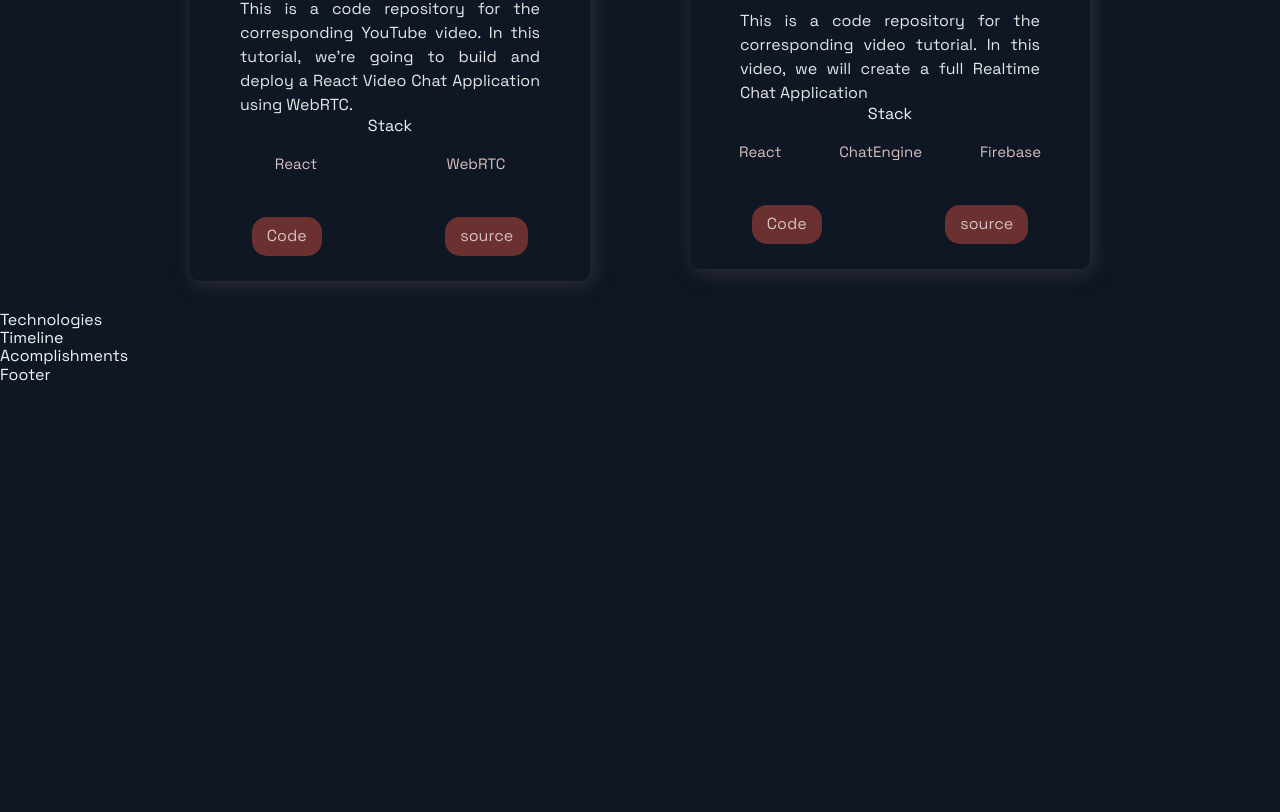
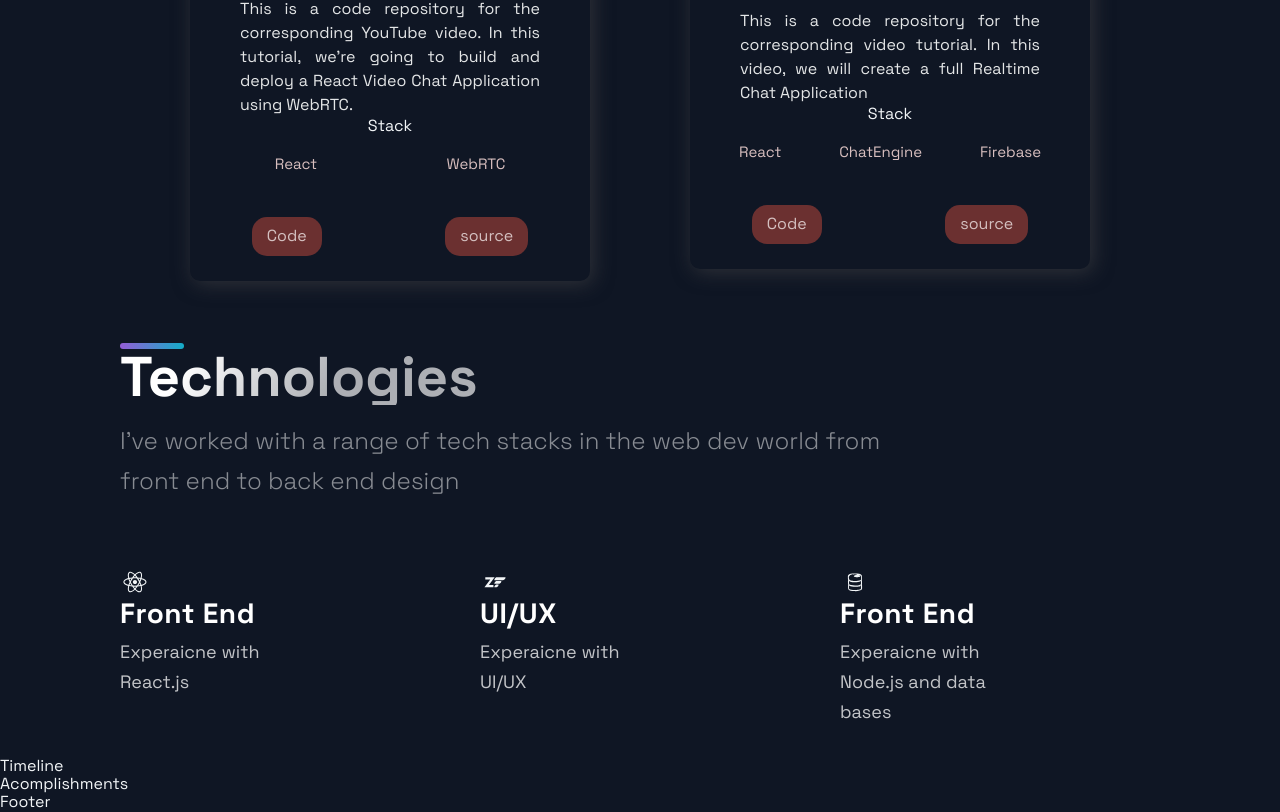
Before and after one commit to shaunvan119/shaunvan-portfolio, a Next.js app: page / in a window 1280 px wide. Shown: the part 1882-2694 px from the top of the page. Before the commit the page ends 2267 px from the top, so only its background shows below. Built offline with nearby package versions, Linux system fonts and the light colour scheme.

Commit message:
completed tech section

```diff
--- a/src/components/Technologies/Technologies.js
+++ b/src/components/Technologies/Technologies.js
@@ -4,9 +4,37 @@ import { Section, SectionDivider, SectionText, SectionTitle } from '../../styles
 import { List, ListContainer, ListItem, ListParagraph, ListTitle } from './TechnologiesStyles';
 
 const Technologies = () =>  (
-  <div>
-    Technologies
-  </div>
+  <Section id="tech">
+  <SectionDivider />
+    <SectionTitle>Technologies</SectionTitle>
+    <SectionText>
+      I've worked with a  range of tech stacks in the web dev world from front end to back end design
+    </SectionText>
+    <List>
+      <ListItem>
+      {/*Visit to change icons https://react-icons.github.io/react-icons/*/}
+        <DiReact size="3rem"/>
+        <ListContainer>
+          <ListTitle>Front End</ListTitle>
+          <ListParagraph>Experaicne with <br/>React.js</ListParagraph>
+        </ListContainer>
+      </ListItem>
+      <ListItem>
+        <DiZend size="3rem"/>
+        <ListContainer>
+          <ListTitle>UI/UX</ListTitle>
+          <ListParagraph>Experaicne with <br/>UI/UX</ListParagraph>
+        </ListContainer>
+      </ListItem>
+      <ListItem>
+        <DiFirebase size="3rem"/>
+        <ListContainer>
+          <ListTitle>Front End</ListTitle>
+          <ListParagraph>Experaicne with <br/>Node.js and data<br/> bases</ListParagraph>
+        </ListContainer>
+      </ListItem>
+    </List>
+  </Section>
 );
 
 export default Technologies;
```
